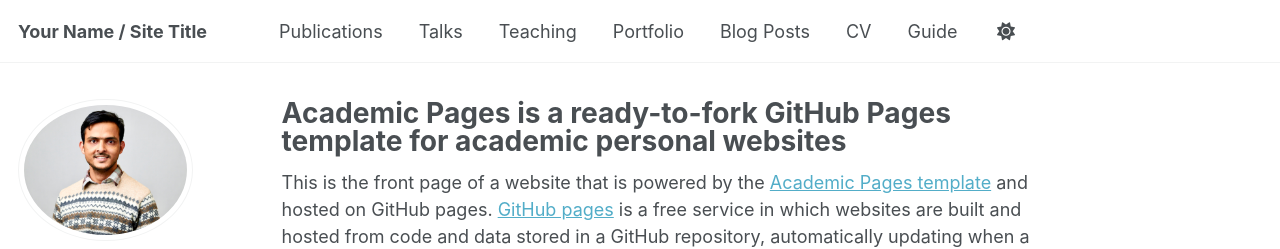
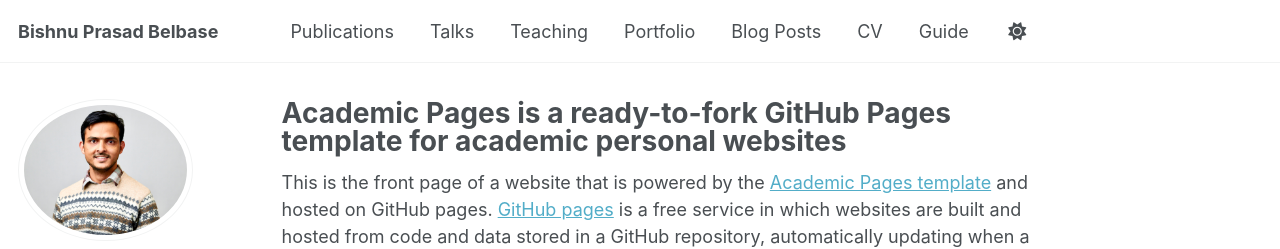
Before and after one commit to bbelbase8/bpb, a Jekyll site: the page built from _pages/about.md, in a window 1280 px wide. Shown: the top 249 px of the page. Built offline with Jekyll 4.4.1, drawn with Linux system fonts in a browser that asks for light colours; some web fonts are replaced; a script bundle is joined from its source files by our own code; library files that are not in the unit come from our copies.

Commit message:
Update _config.yml

```diff
--- a/_config.yml
+++ b/_config.yml
@@ -9,14 +9,14 @@
 # Basic Site Settings
 locale                   : "en-US"
 site_theme               : "default" # the available themes options are "default", "air", "sunrise", "mint", "dirt" and "contrast"
-title                    : "Your Name / Site Title"
+title                    : "Bishnu Prasad Belbase"
 title_separator          : "-"
 name                     : &name "Your Name"
 description              : &description "Your Name's academic portfolio"   # Update this with a general description of your site, this is the default if not overridden by a page
-url                      : https://academicpages.github.io # The base hostname & protocol for your site e.g. "https://[your GitHub username].github.io",
+url                      : https://bbelbase8.github.io # The base hostname & protocol for your site e.g. "https://[your GitHub username].github.io",
                                                            # or if you already have some other page hosted on Github then use "https://[your GitHub username].github.io/[Your Repo Name]"
 baseurl                  : "" # the subpath of your site, e.g. "/blog"
-repository               : "academicpages/academicpages.github.io"
+repository               : "bbelbase8/bpb"
 
 # Site Author - The following control what appear as part of the author content on the side bar.
 #               If a field is blank the icon and link will not appear, otherwise it will be shown.
```
